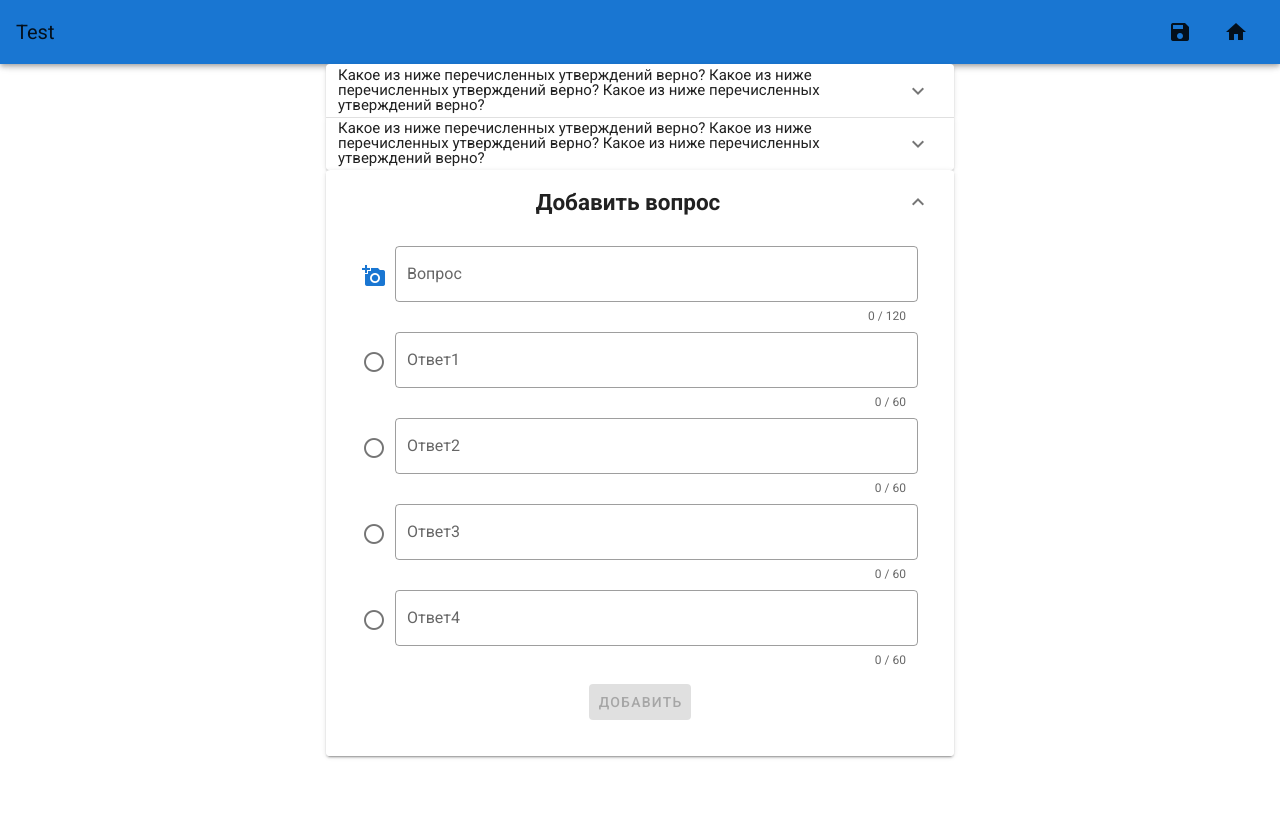
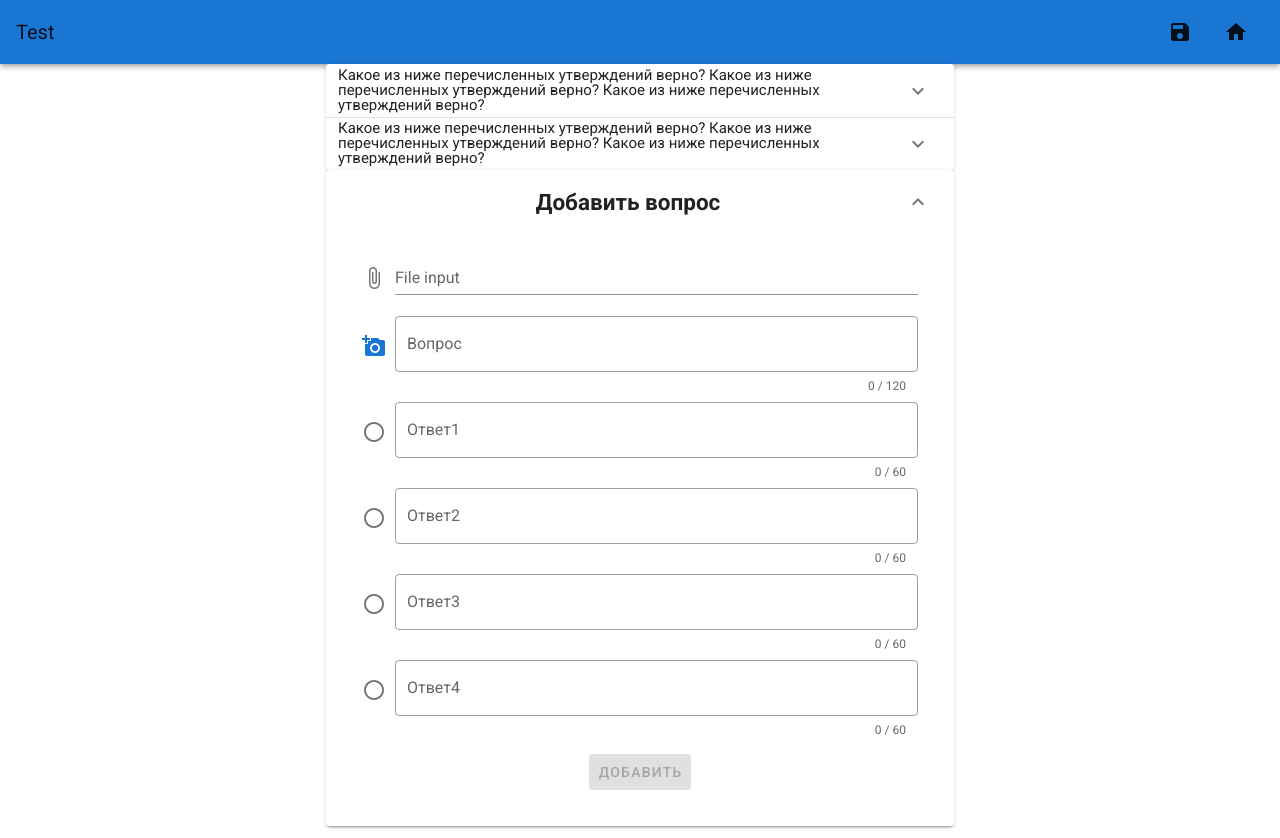
Before and after one commit to GeometricEath/Quiz-Builder-3, a Vue app: page /editor in a window 1280 px wide. Before the commit the page ends 800 px from the top, so only its background shows below. Built offline with nearby package versions, Linux system fonts and the light colour scheme.

Commit message:
#add file inpet and method addImage

```diff
--- a/src/components/QuestionForm.vue
+++ b/src/components/QuestionForm.vue
@@ -18,6 +18,8 @@
               <v-container>
                 <v-row no-gutters justify="center">
                   <v-col>
+                    <v-img :src="quize.image"></v-img>
+                    <v-file-input @change="addImage" label="File input"></v-file-input>
                     <v-textarea
                       v-model="quize.question"
                       :rules="quesitonLenght"
@@ -115,7 +117,16 @@ export default {
       this.$refs.addQuestion.reset();
       this.quize.trueAnswer = -1;
     },
-    addImage() {},
+    addImage(file) {
+      if (file && file.type === "image/jpeg") {
+        let reader = new FileReader();
+        console.log(file);
+        reader.onload = () => {
+          this.quize.image = reader.result;
+        };
+        reader.readAsDataURL(file);
+      }
+    },
     checked(pyload) {
       this.quize.trueAnswer = pyload;
     }
```
